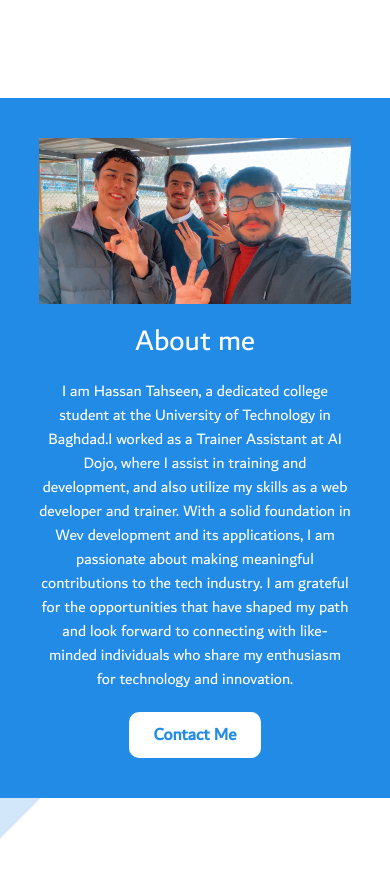
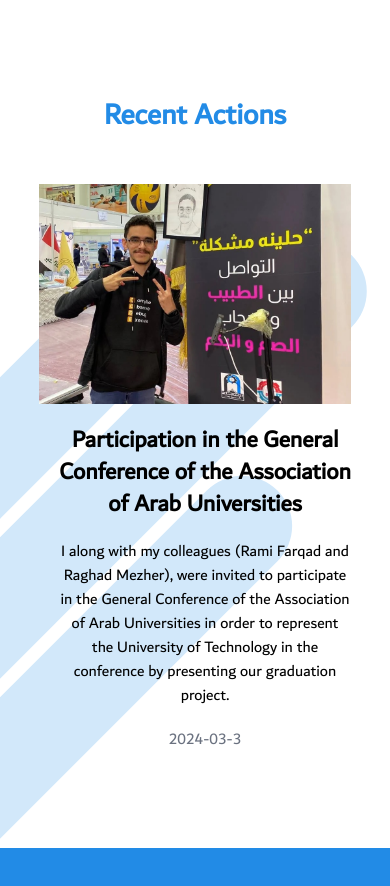
Before and after one commit to ht3aa/me, a Vue app: page / in a window 390 px wide. Shown: the part 1156-2042 px from the top of the page. Built offline with nearby package versions, Linux system fonts and the light colour scheme.

Commit message:
Adding recent action section

```diff
--- a/src/App.vue
+++ b/src/App.vue
@@ -19,12 +19,12 @@ import v1Hamburger from "./components/v1Hamburger.vue";
         &lt;Hassan/Web&gt;
       </div>
     </div>
-    <div class="w-1/2 hidden md:block">
+    <div class="w-1/2 hidden lg:block">
       <NavBar />
     </div>
 
     <a
-      class="hidden md:inline"
+      class="hidden lg:inline"
       href="mailto:t.d.cc.hassan@gmail.com"
     >
       <button class="text-base">Contact Me</button>
--- a/src/components/NavBar.vue
+++ b/src/components/NavBar.vue
@@ -49,6 +49,30 @@ import MacAnimList from "./MacAnimList.vue";
           class="tooltip w-max absolute left-1/2 bottom-[-40px] translate-x-[-50%] bg-white textMainColor borderMainColor shadow-lg py-1 px-4"
         >
           Jobs
+        </div>
+      </a>
+    </li>
+    <li>
+      <a class="navItem relative" href="#recentActions">
+        <svg
+          xmlns="http://www.w3.org/2000/svg"
+          fill="none"
+          viewBox="0 0 24 24"
+          stroke-width="1.5"
+          stroke="currentColor"
+          class="w-6 h-6"
+        >
+          <path
+            stroke-linecap="round"
+            stroke-linejoin="round"
+            d="M12 7.5h1.5m-1.5 3h1.5m-7.5 3h7.5m-7.5 3h7.5m3-9h3.375c.621 0 1.125.504 1.125 1.125V18a2.25 2.25 0 0 1-2.25 2.25M16.5 7.5V18a2.25 2.25 0 0 0 2.25 2.25M16.5 7.5V4.875c0-.621-.504-1.125-1.125-1.125H4.125C3.504 3.75 3 4.254 3 4.875V18a2.25 2.25 0 0 0 2.25 2.25h13.5M6 7.5h3v3H6v-3Z"
+          />
+        </svg>
+
+        <div
+          class="tooltip w-max absolute left-1/2 bottom-[-40px] translate-x-[-50%] bg-white textMainColor borderMainColor shadow-lg py-1 px-4"
+        >
+          Recent Actions
         </div>
       </a>
     </li>
--- a/src/components/v1Hamburger.vue
+++ b/src/components/v1Hamburger.vue
@@ -38,7 +38,7 @@ const startAnimation = () => {
 </script>
 
 <template>
-  <div ref="hamContainer" class="ham_1 flex md:hidden" @click="startAnimation()">
+  <div ref="hamContainer" class="ham_1 flex lg:hidden" @click="startAnimation()">
     <div class="mainBar">
       <div class="mainBar_firstHalf" />
       <div class="mainBar_secondHalf" />
@@ -92,6 +92,28 @@ const startAnimation = () => {
             </svg>
 
             <span class="ml-2">Jobs</span>
+          </a>
+        </li>
+        <li>
+          <a
+            class="flex items-center px-[20px] py-2 hover:bg-[#228be6] hover:text-white"
+            href="#recentActions"
+          >
+            <svg
+              xmlns="http://www.w3.org/2000/svg"
+              fill="none"
+              viewBox="0 0 24 24"
+              stroke-width="1.5"
+              stroke="currentColor"
+              class="w-6 h-6"
+            >
+              <path
+                stroke-linecap="round"
+                stroke-linejoin="round"
+                d="M12 7.5h1.5m-1.5 3h1.5m-7.5 3h7.5m-7.5 3h7.5m3-9h3.375c.621 0 1.125.504 1.125 1.125V18a2.25 2.25 0 0 1-2.25 2.25M16.5 7.5V18a2.25 2.25 0 0 0 2.25 2.25M16.5 7.5V4.875c0-.621-.504-1.125-1.125-1.125H4.125C3.504 3.75 3 4.254 3 4.875V18a2.25 2.25 0 0 0 2.25 2.25h13.5M6 7.5h3v3H6v-3Z"
+              />
+            </svg>
+            <span class="ml-2">Recent Actions</span>
           </a>
         </li>
         <li>
--- a/src/pages/HomePage.vue
+++ b/src/pages/HomePage.vue
@@ -63,6 +63,31 @@ const showLessOpinions = () => {
     <JobsCard v-for="job in jobs" :key="job.id" :job="job" />
   </section>
 
+  <h2 class="text-3xl md:text-4xl text-center font-bold textMainColor">Recent Actions</h2>
+  <section id="recentActions" class="pt-[50px] wrapper">
+    <div class="flex flex-col lg:flex-row">
+      <div class="lg:w-[70%] text-center ml-5 lg:text-start pt-5 lg:pt-6 order-2">
+        <h3 class="text-2xl font-bold md:w-[95%]">
+          Participation in the General Conference of the Association of Arab Universities
+        </h3>
+        <p class="mx-auto lg:mx-0 md:w-[70%] my-5">
+          I along with my colleagues (Rami Farqad and Raghad Mezher), were invited to participate in
+          the General Conference of the Association of Arab Universities in order to represent the
+          University of Technology in the conference by presenting our graduation project.
+        </p>
+        <time class="text-gray-500">2024-03-3</time>
+      </div>
+
+      <LazyImg
+        extra-div-classes="order-1 w-[100%] md:w-[350px] mx-auto lg:mx-0"
+        extra-img-classes="h-[220px] w-full object-cover"
+        extra-blurred-img-classes=""
+        blurred-img-src="/imgs/recent_action_1-small.jpg"
+        main-img-src="/imgs/recent_action_1.jpg"
+        alt="recent action"
+      />
+    </div>
+  </section>
   <section id="aboutMe" class="bgMainColor my-24">
     <div class="flex flex-col lg:flex-row items-center justify-between py-10 wrapper">
       <div
```
Also changed, not shown: public/imgs/recent_action_1-small.jpg (added), public/imgs/recent_action_1.jpg (added).
